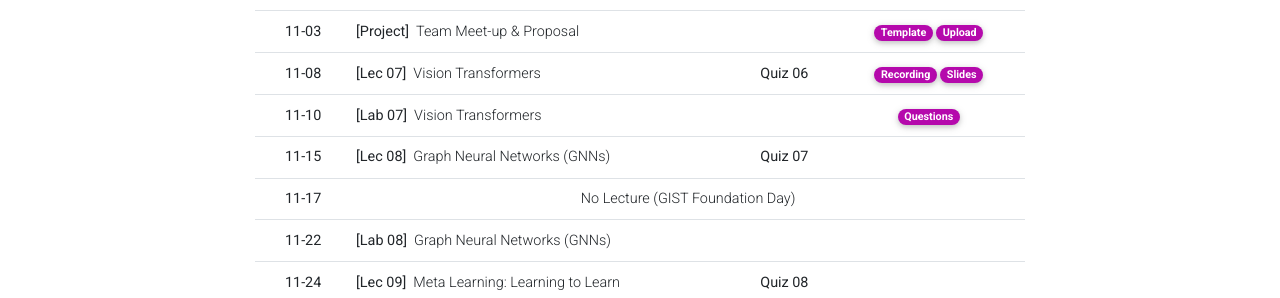
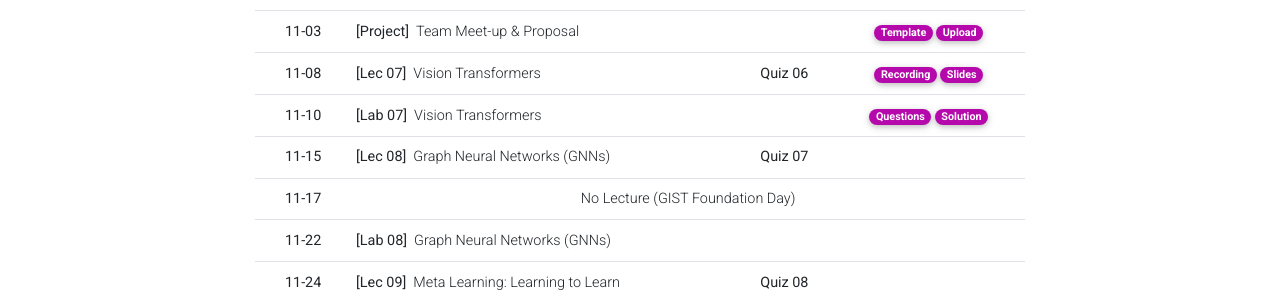
Before and after one commit to Uehwan/Uehwan.github.io, a Jekyll site: the page built from _teaching/aiexplab22fall.md, in a window 1280 px wide and 900 px high, scrolled down 1727 px. Shown: the part 180-478 px from the top of the window. Built offline with Jekyll 4.4.1, drawn with Linux system fonts in a browser that asks for light colours; nearby versions of some CDN libraries; comment, search, counter and statistics services are not loaded; a style sheet for code colours, icons or effects is not loaded.

Commit message:
lab07 sol

```diff
--- a/_teaching/aiexplab22fall.md
+++ b/_teaching/aiexplab22fall.md
@@ -215,7 +215,7 @@
       <td></td>
       <td>
         <a href="https://colab.research.google.com/drive/1gT2qbod4K32wzE4vAeLqCSSUoCcsjS6V?usp=sharing" target="_blank" class="badge badge-pill" style="background-color:#B509AC;">Questions</a>
-        <!--a href="#" target="_blank" class="badge badge-pill" style="background-color:#B509AC;">Solution</a-->
+        <a href="https://colab.research.google.com/drive/1ZtyGoX3pjutVmINq3AIwQ5uVO8IIIg7K?usp=sharing" target="_blank" class="badge badge-pill" style="background-color:#B509AC;">Solution</a>
       </td>
     </tr>
     <tr>
```
